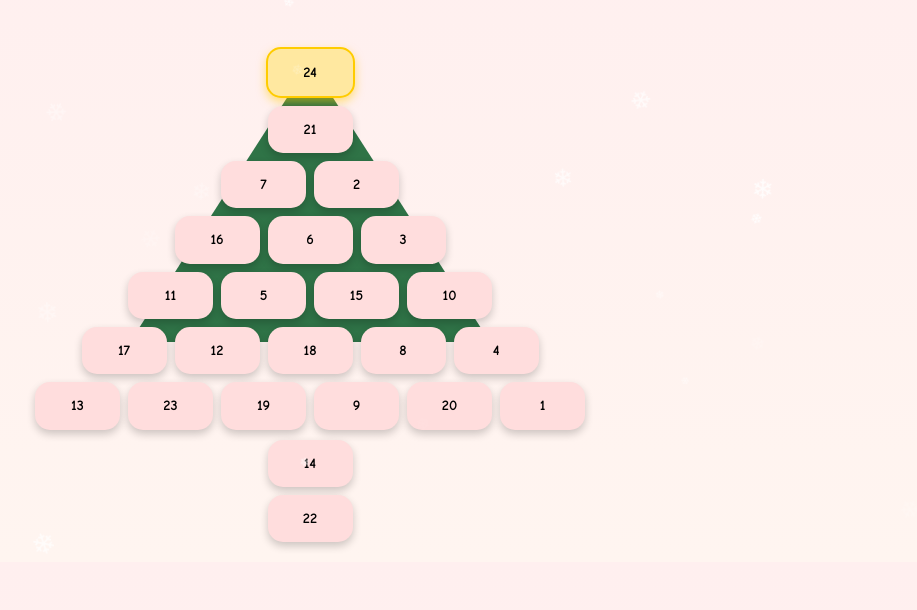
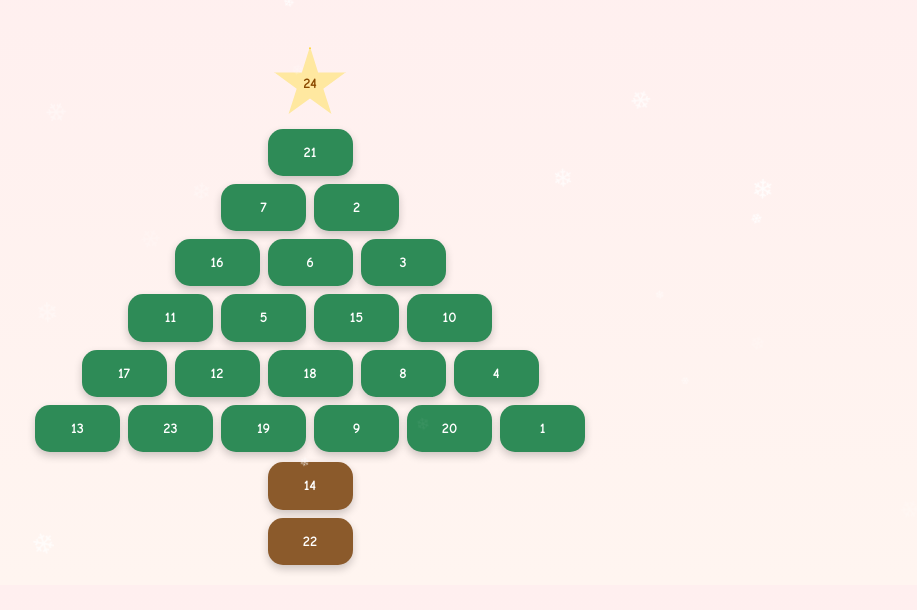
Before and after one commit to ajaxX9923/nofxdaysofchristmas, a plain HTML site: page index.html in a window 1280 px wide. Shown: the part 88-698 px from the top of the page, without its empty margins (330-1247 px from the left). Drawn offline with Linux system fonts and the light colour scheme.

Commit message:
Refactor styles for tree and day elements
Updated styles for tree and day elements, including color changes and hover effects. Changed storage prefix version.

```diff
--- a/index.html
+++ b/index.html
@@ -27,32 +27,16 @@
     margin-bottom: 10px;
   }
 
-  /* Tree container with green triangle background */
   .tree-container {
     position: relative;
     display: inline-block;
-    padding-top: 40px;  /* space for the star to “float” above tree */
-  }
-
-  .tree-container::before {
-    content: "";
-    position: absolute;
-    top: 55px;            /* start of the green tree (under the star row) */
-    left: 50%;
-    transform: translateX(-50%);
-    width: 0;
-    height: 0;
-    border-left: 180px solid transparent;
-    border-right: 180px solid transparent;
-    border-bottom: 280px solid #0b5d2a; /* green tree */
-    opacity: 0.85;
-    z-index: 0;
+    padding-top: 40px; /* space for star row */
   }
 
   .calendar,
   .trunk {
     position: relative;
-    z-index: 1; /* on top of tree background */
+    z-index: 1;
   }
 
   .calendar {
@@ -77,7 +61,7 @@
   }
 
   .day {
-    background: #ffdddd;
+    background: #2e8b57;           /* green for tree by default */
     border-radius: 15px;
     padding: 15px;
     min-width: 55px;
@@ -88,21 +72,56 @@
     font-weight: bold;
     font-size: 0.9em;
     line-height: 1.2;
+    color: #fff;
   }
 
   .day:hover {
     transform: scale(1.05);
-    background: #ffe0e0;
+    background: #3fa86e;
+  }
+
+  .trunk .day {
+    background: #8b5a2b;           /* brown trunk when unopened */
+  }
+
+  .trunk .day:hover {
+    background: #a66b34;
   }
 
   .day.opened {
-    background: #a0ffa0;
+    background: #a0ffa0;           /* light green when opened */
+    color: #000;
   }
 
+  /* Star-shaped 24 tile */
   .day.star {
     background: #ffe8a0;
+    border-radius: 0;
     border: 2px solid #ffcc00;
     box-shadow: 0 4px 10px rgba(255, 204, 0, 0.5);
+    color: #8b4a00;
+    width: 70px;
+    height: 70px;
+    padding: 0;
+    display: flex;
+    align-items: center;
+    justify-content: center;
+    clip-path: polygon(
+      50% 0%,
+      61% 35%,
+      98% 35%,
+      68% 57%,
+      79% 91%,
+      50% 70%,
+      21% 91%,
+      32% 57%,
+      2% 35%,
+      39% 35%
+    );
+  }
+
+  .day.star.opened {
+    background: #ffe39a;
   }
 
   #albumModal {
@@ -222,7 +241,7 @@
   const POSITIONS_COUNT =
     STAR_ROWS + bodyRowStructure.reduce((a, b) => a + b, 0) + trunkHeight; // 24
 
-  const STORAGE_PREFIX = "nofx_tree_star_v4_";
+  const STORAGE_PREFIX = "nofx_tree_star_v5_";
   const KEY_ALBUMS = STORAGE_PREFIX + "albums";
   const KEY_DOOR_NUMBERS = STORAGE_PREFIX + "door_numbers";
   const KEY_OPENED = STORAGE_PREFIX + "opened_positions";
@@ -278,9 +297,7 @@
   // Optional: date-based locking (off for now)
   const today = 24; // or new Date().getDate() in December
 
-  // Helper to set the door label:
-  // closed -> just the number
-  // opened -> number (line 1), album (line 2)
+  // Helper: set label for a door
   function setDoorLabel(el, positionIndex) {
     const number = doorNumbers[positionIndex];
     const albumName = shuffledAlbums[positionIndex];
```
